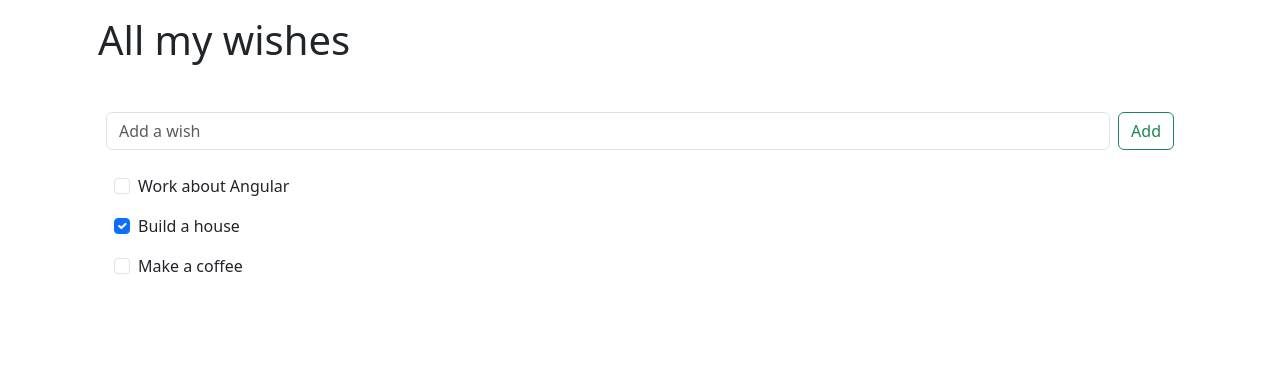
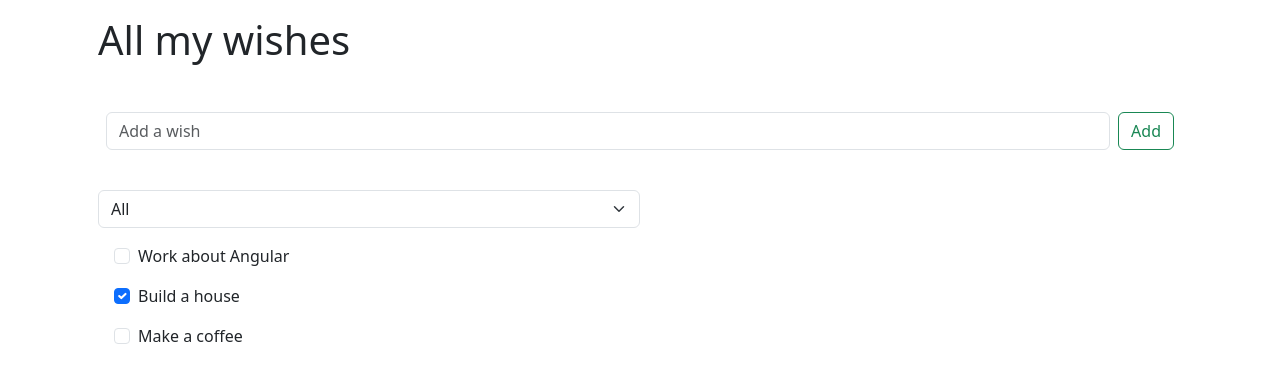
Before and after one commit to mouLam/whishListApp, an Angular app: page / in a window 1280 px wide. Shown: the top 380 px of the page. Built offline with nearby package versions, Linux system fonts and the light colour scheme.

Commit message:
Create select options for filtering wishes

```diff
--- a/src/app/app.component.html
+++ b/src/app/app.component.html
@@ -10,12 +10,23 @@
     </form>
   </div>
 
-  <div *ngIf="wishes.length === 0; else showWishList">
+  <div class="p-3">
+    <select class="form-select w-50" aria-label="Filter wishes"
+            [(ngModel)]="filterValueSelected"
+            (ngModelChange)="filterWishes($event)"
+    >
+      <option value="1">All</option>
+      <option value="2">Fulfilled</option>
+      <option value="3">Unfulfilled</option>
+    </select>
+  </div>
+
+  <div *ngIf="filteredWishes.length === 0; else showWishList">
     <p>No wishes yet</p>
   </div>
 
   <ng-template #showWishList>
-    <ul *ngFor="let wish of wishes; let idx = index">
+    <ul *ngFor="let wish of filteredWishes; let idx = index">
       <div class="form-check">
         <input class="form-check-input" type="checkbox"
                [id]="idx" value="option{{idx}}"
--- a/src/app/app.component.ts
+++ b/src/app/app.component.ts
@@ -19,6 +19,8 @@ export class AppComponent {
     new WishList("Make a coffee"),
   ];
   newWishText: string = "";
+  filterValueSelected: string = "1";
+  filteredWishes: WishList[] = this.wishes;
 
   checkOrUncheck(wish: WishList): void {
     wish.isCompleted = !wish.isCompleted;
@@ -28,4 +30,14 @@ export class AppComponent {
     this.wishes.push(new WishList(this.newWishText));
     this.newWishText = "";
   }
+
+  filterWishes(value: any) {
+    if (value === "1") {
+      this.filteredWishes = this.wishes;
+    } else if (value === "2") {
+      this.filteredWishes = this.wishes.filter(wish => wish.isCompleted);
+    } else {
+      this.filteredWishes = this.wishes.filter(wish => !wish.isCompleted);
+    }
+  }
 }
```
